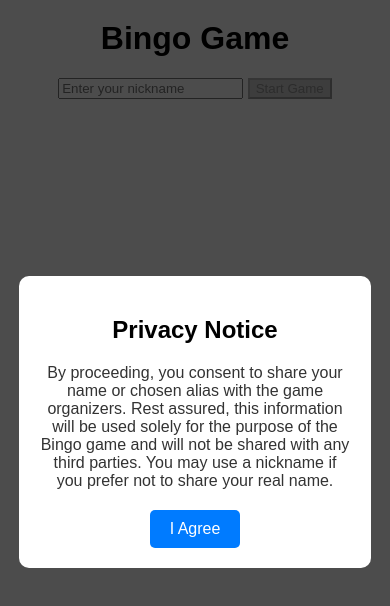
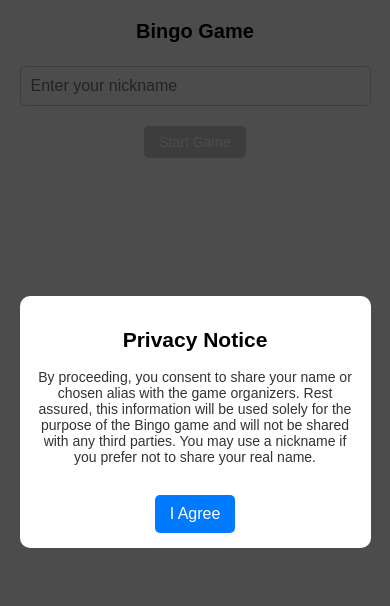
Before and after one commit to djalpiza/djalpiza.github.io, a plain HTML site: page index.html in a window 390 px wide. Drawn offline with Linux system fonts and the light colour scheme.

Commit message:
Update for smartphone

```diff
--- a/styles.css
+++ b/styles.css
@@ -7,6 +7,7 @@ body {
 
 h1 {
     margin-top: 20px;
+	font-size: 24px;
 }
 
 .hidden {
@@ -32,18 +33,19 @@ h1 {
     padding: 20px;
     border-radius: 10px;
     text-align: center;
-    width: 80%;
-    max-width: 500px;
+    width: 90%;
+    max-width: 400px;
+	box-sizing: border-box;
 }
 
 .modal p {
-    font-size: 16px;
+    font-size: 14px;
     color: #333;
     margin-bottom: 20px;
 }
 
 .modal button {
-    padding: 10px 20px;
+    padding: 10px 15px;
     font-size: 16px;
     border: none;
     background-color: #007BFF;
@@ -56,12 +58,40 @@ h1 {
     background-color: #0056b3;
 }
 
+/* Input Fields and Button */
+input[type="text"] {
+    width: 90%; /* Adjusted for small screens */
+    padding: 10px;
+    margin: 10px auto;
+    font-size: 16px;
+    border: 1px solid #ccc;
+    border-radius: 5px;
+    box-sizing: border-box;
+}
+
+button {
+    padding: 10px 20px;
+    font-size: 16px;
+    border: none;
+    background-color: #007BFF;
+    color: white;
+    cursor: pointer;
+    border-radius: 5px;
+    margin-top: 10px;
+}
+
+button:disabled {
+    background-color: #cccccc;
+    cursor: not-allowed;
+}
+
 #bingo-board {
     display: grid;
-    grid-template-columns: repeat(3, 150px);
-    gap: 15px;
+    grid-template-columns: repeat(3, 100px);
+    gap: 10px;
     justify-content: center;
-    margin-top: 20px;
+    margin: 20px auto;
+    padding: 0 10px;
 }
 
 .bingo-cell {
@@ -73,6 +103,8 @@ h1 {
     text-align: center;
     cursor: pointer;
     user-select: none;
+	background-color: #f9f9f9;
+    font-size: 14px;
 }
 
 .bingo-cell.marked {
@@ -82,11 +114,39 @@ h1 {
 .bingo-input {
     margin-top: 5px;
     width: 90%;
-    font-size: 14px;
+    font-size: 12px;
     padding: 5px;
+	box-sizing: border-box;
 }
 
-button:disabled {
-    background-color: #cccccc;
-    cursor: not-allowed;
+/* Responsive Styles for Smartphones */
+@media (max-width: 768px) {
+    h1 {
+        font-size: 20px; /* Smaller heading for mobile */
+    }
+
+    .modal-content {
+        padding: 15px;
+        font-size: 14px;
+    }
+
+    button {
+        font-size: 14px;
+        padding: 8px 15px;
+    }
+
+    #bingo-board {
+        grid-template-columns: repeat(3, 90px); /* Smaller Bingo cells */
+        gap: 8px;
+    }
+
+    .bingo-cell {
+        font-size: 12px;
+        padding: 8px;
+    }
+
+    .bingo-input {
+        font-size: 12px;
+        padding: 5px;
+    }
 }
```
